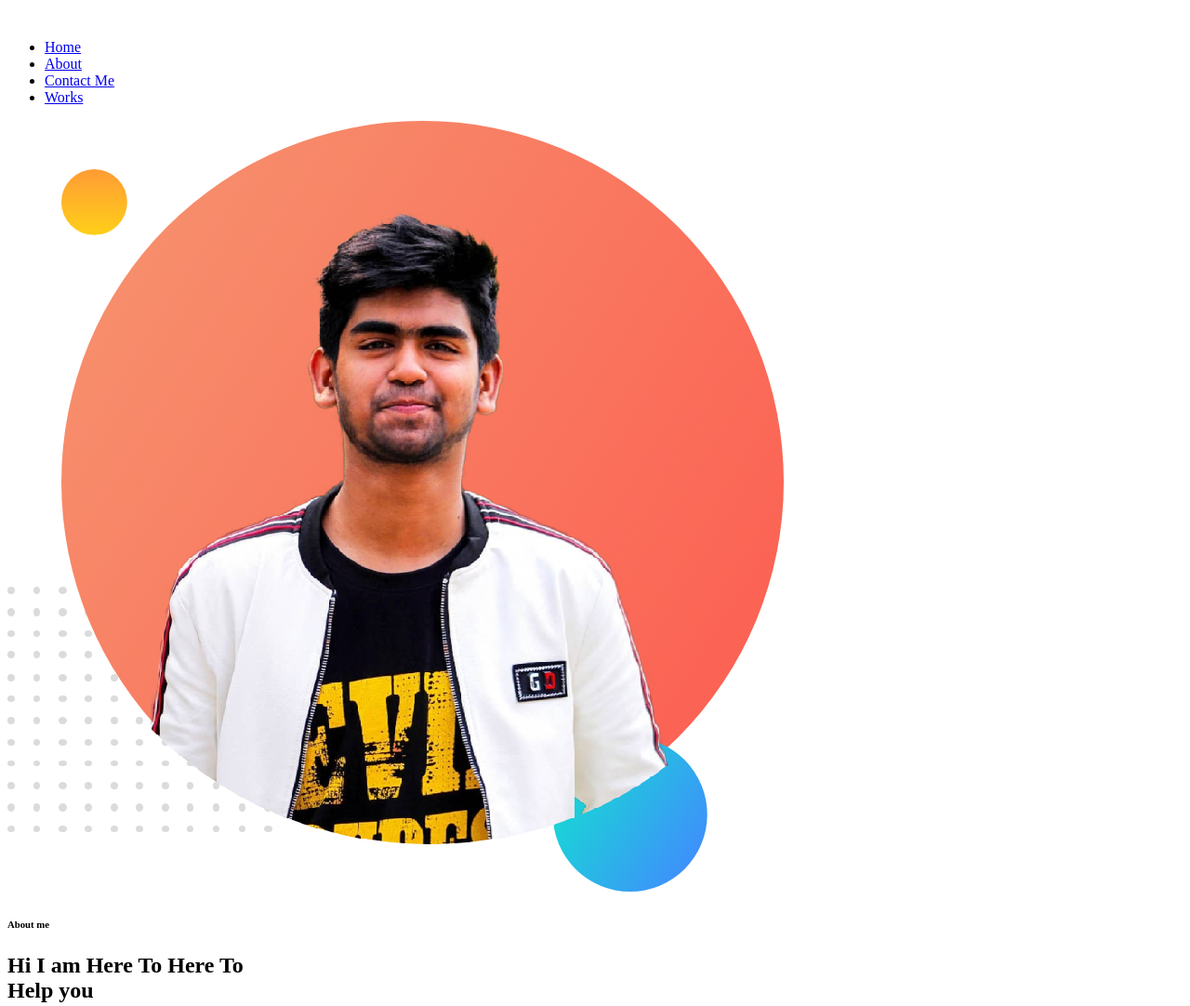
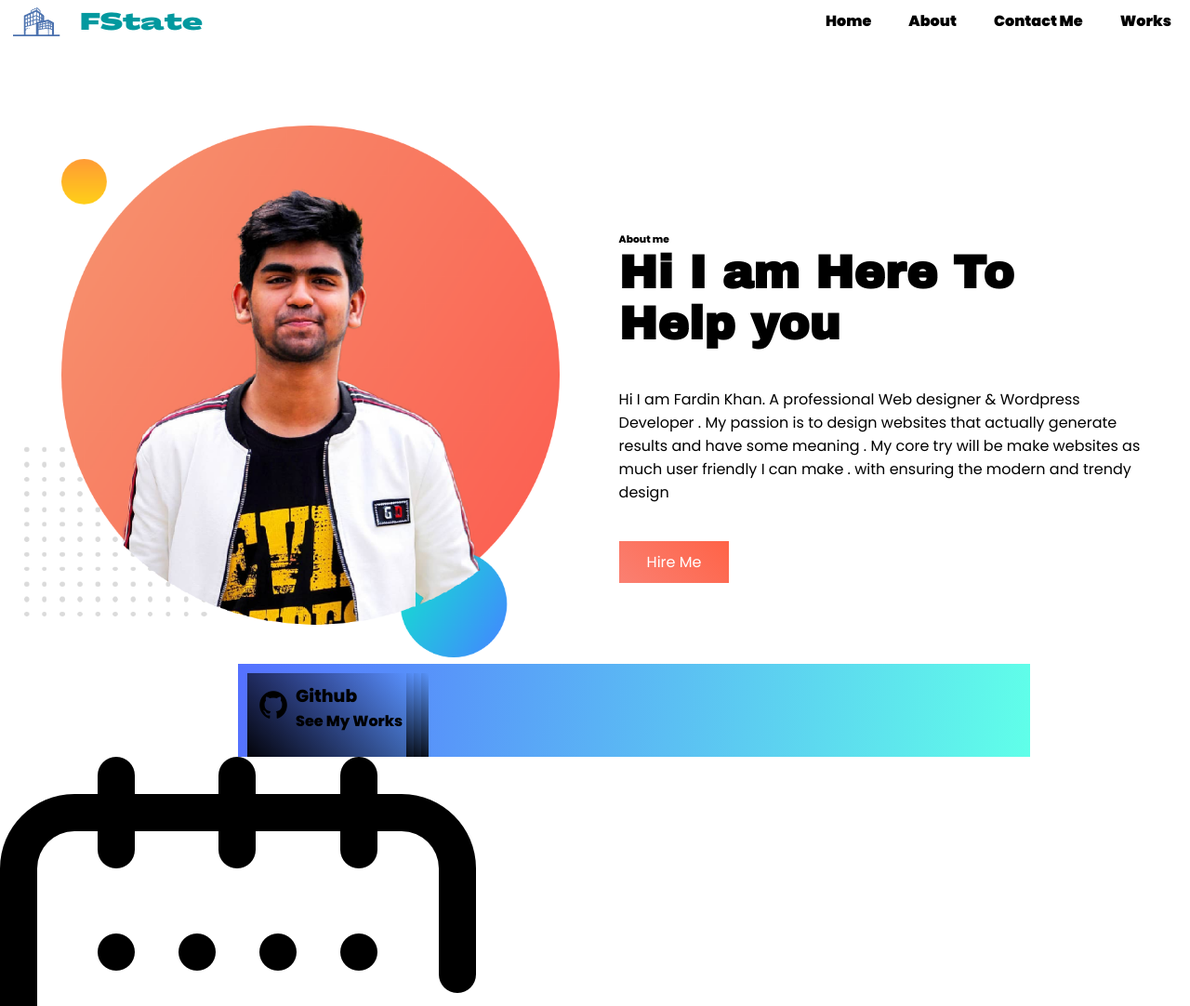
Before and after one commit to fardinkhan69/day-4.5, a plain HTML site: page index.html in a window 1280 px wide. Shown: the top 1082 px of the page at 93% size. Drawn offline with Linux system fonts and the light colour scheme.

Commit message:
hero section complete

```diff
--- a/index.html
+++ b/index.html
@@ -9,9 +9,7 @@
 <body>
     <section class="nav_bar">
         <div class="left-site">
-            <img src="" alt="">
-        </div>
-        <div class="right-side">
+            <img src="img/FState.png" alt="">
             <nav>
                 <ul class="menu">
                     <li><a href="#">Home</a></li>
@@ -21,6 +19,7 @@
                 </ul>
             </nav>
         </div>
+
     </section>
     <section class="hero_section">
         <div class="half-width">
@@ -28,9 +27,9 @@
         </div>
         <div class="half-width">
             <h6 class="about_me">About me</h6>
-            <h1>Hi I am Here To Here To <br> <span class="orange_highlight"> Help you</span></h1>
+            <h1>Hi I am Here To<br> <span class="orange_highlight"> Help you</span></h1>
             <p>Hi I am Fardin Khan. A professional Web designer & Wordpress Developer . My passion is to design websites that actually generate results and have some meaning . My core try will be make websites as much user friendly I can make . with ensuring the modern and trendy design</p>
-            <a href="btn">Hire Me</a>
+            <a href="#" class="btn">Hire Me</a>
         </div>
     </section>
     <section class="social_media">
@@ -73,5 +72,16 @@
             <img src="img/10.jpg" alt="">
         </div>
     </section>
+    <section class="contact_info">
+        <div class="form">
+            <input type="text" placeholder="Your Name">
+            <input type="email" placeholder="Your Email">
+            <button type="submit"> Send </button>
+        </div>
+        <div class="info">
+            <h2>Email: fardinofficial69@gmail.com</h2>
+            <h2>Phone: 01795510991</h2>
+        </div>
+    </section>
 </body>
 </html>
--- a/style.css
+++ b/style.css
@@ -0,0 +1,88 @@
+@import url('https://fonts.googleapis.com/css2?family=Archivo+Black&family=Poppins:ital,wght@0,100;0,200;0,400;0,500;0,600;0,800;0,900;1,100;1,300;1,400;1,500;1,600;1,700;1,800;1,900&display=swap');
+*{margin: 0;padding: 0;}
+body{
+    font-family: 'Poppins', sans-serif;
+}
+h2,h1{
+    font-family: 'Archivo Black', sans-serif;
+}
+h1{
+    font-size: 50px;
+}
+h2{
+    font-size: 40px;
+}
+.nav_bar{
+    width: 100%;
+}
+nav{
+    display: inline;
+}
+
+.menu{
+    float: right;
+    margin-top: 10px;
+
+}
+.menu li{
+    float: left;
+    list-style-type: none;
+
+}
+.menu li a{
+    text-decoration: none;
+    color: black;
+    font-weight: 900;
+    padding: 10px 20px;
+}
+.half-width{
+    width: 45%;
+    margin-right: 3%;
+    padding-left: 2%;
+    float: left;
+}
+.half-width img{
+    width: 100%;
+}
+.hero_section{
+    height: 500px;
+    padding-top: 80px;
+}
+.about_me{
+    margin-top: 20%;
+}
+.hero_section p{
+    margin-top: 7%;
+    margin-bottom: 7%;
+}
+.btn{
+    padding: 10px 30px;
+    color: #ffffff;
+    background: linear-gradient(45deg,salmon,tomato);
+    display: inline-block;
+
+    text-decoration: none;
+}
+.social_media {
+    float: left;
+    height: 80px;
+    overflow: hidden;
+    width: 65%;
+    margin-left: 20%;
+    background: linear-gradient(96deg, #5571ff, #35ffe3c9);
+    padding: 10px 10px;
+}
+.single_sm_item_left{
+    float: left;
+}
+.single_sm_item_right{
+    float: left;
+}
+.single_sm_item {
+    background: linear-gradient(45deg, black, transparent);
+    float: left;
+    height: 80px;
+    padding: 10px 4px;
+    background-repeat: no-repeat;
+    background-size: cover;
+}
```
Also changed, not shown: img/FState (1).png (added), img/FState (2).png (added), img/FState (3).png (added), img/FState.png (added), img/logo-houzez-color.png (added).
